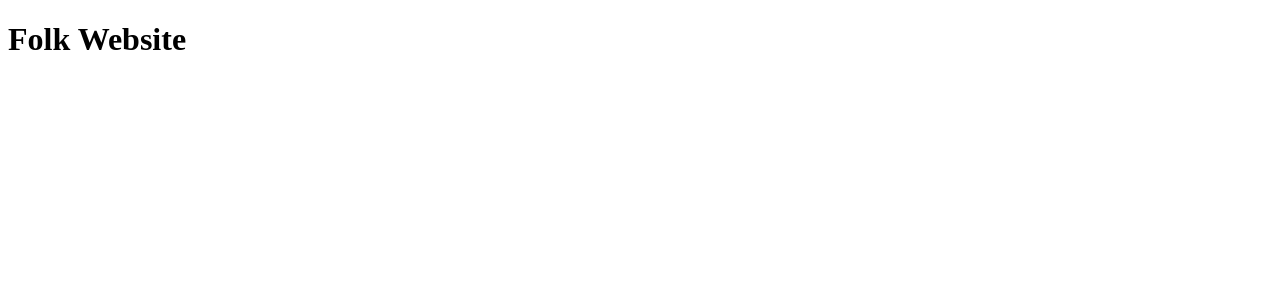
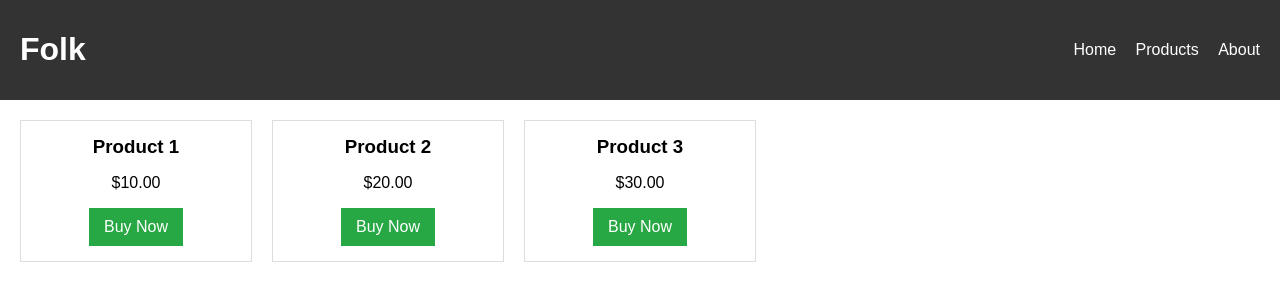
Before and after one commit to abdelazizabdo344-bot/Volk-, a plain HTML site: page index.html in a window 1280 px wide. Drawn offline with Linux system fonts and the light colour scheme.

Commit message:
Update index.html

```diff
--- a/index.html
+++ b/index.html
@@ -1,10 +1,42 @@
-
 <!DOCTYPE html>
 <html>
 <head>
 <title>Folk</title>
+<style>
+body { font-family: Arial, sans-serif; margin: 0; padding: 0; }
+header { background-color: #333; color: #fff; padding: 10px 20px; display: flex; justify-content: space-between; align-items: center; }
+nav a { color: #fff; margin-left: 15px; text-decoration: none; }
+.container { padding: 20px; display: flex; flex-wrap: wrap; gap: 20px; }
+.product { border: 1px solid #ddd; padding: 15px; width: 200px; text-align: center; }
+.product h3 { margin: 0 0 10px; }
+.btn { background-color: #28a745; color: #fff; padding: 10px 15px; border: none; cursor: pointer; text-decoration: none; display: inline-block; }
+</style>
 </head>
 <body>
-<h1>Folk Website</h1>
+<header>
+<div><h1>Folk</h1></div>
+<nav>
+<a href="#">Home</a>
+<a href="#">Products</a>
+<a href="#">About</a>
+</nav>
+</header>
+<div class="container">
+<div class="product">
+<h3>Product 1</h3>
+<p>$10.00</p>
+<a href="#" class="btn">Buy Now</a>
+</div>
+<div class="product">
+<h3>Product 2</h3>
+<p>$20.00</p>
+<a href="#" class="btn">Buy Now</a>
+</div>
+<div class="product">
+<h3>Product 3</h3>
+<p>$30.00</p>
+<a href="#" class="btn">Buy Now</a>
+</div>
+</div>
 </body>
 </html>
```
